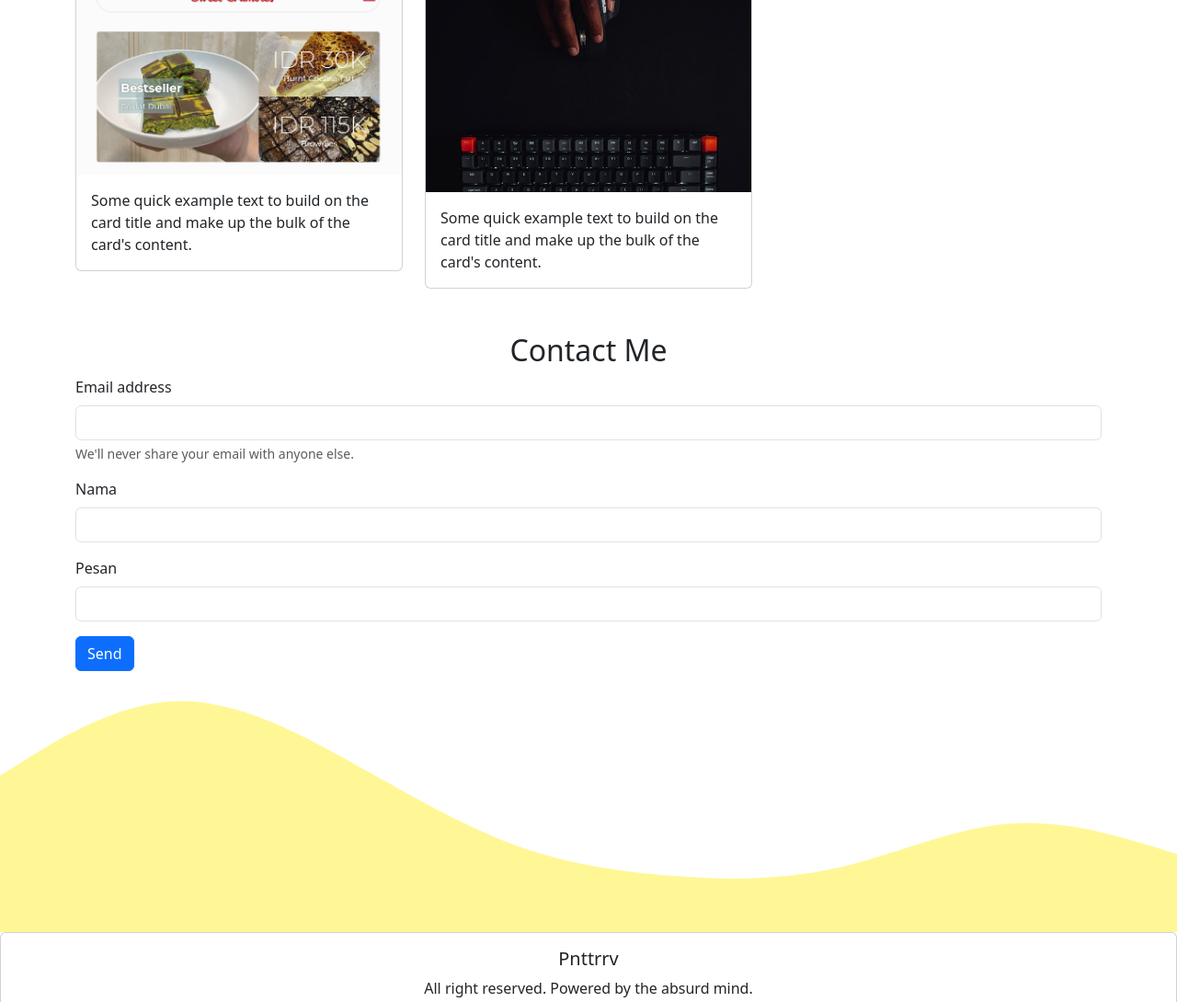
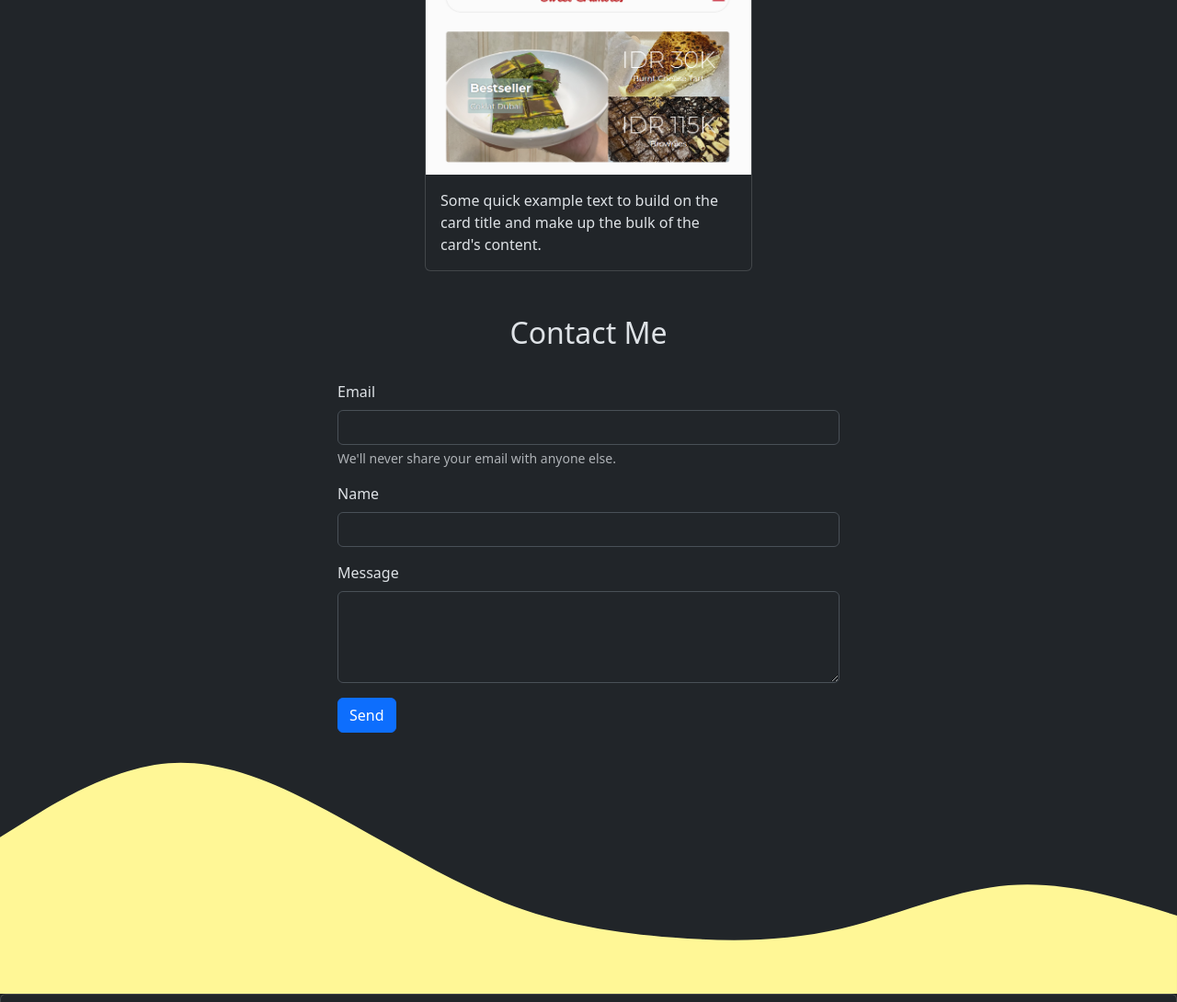
Before and after one commit to Pnttrrv/Portofolio-Bootstrap-5, a plain HTML site: page index.html in a window 1280 px wide. Shown: the part 1929-3019 px from the top of the page at 92% size. Drawn offline with nearby package versions, Linux system fonts and the light colour scheme.

Commit message:
fixing alignment grid

```diff
--- a/index.html
+++ b/index.html
@@ -1,15 +1,17 @@
 <!DOCTYPE html>
-<html lang="en" data-bs-theme="light">
+<html lang="en" data-bs-theme="dark">
   <head>
     <meta charset="utf-8" />
-    <meta name="viewport" content="width=device-width, initial-scale=1 minimum-scale-1" />
+    <meta name="viewport" content="width=device-width, initial-scale=1, minimum-scale-1" />
     <!-- add minimum-scale=1 -->
     <title>My Porto | Pnttrrv</title>
     <link href="https://cdn.jsdelivr.net/npm/bootstrap@5.3.3/dist/css/bootstrap.min.css" rel="stylesheet" integrity="sha384-QWTKZyjpPEjISv5WaRU9OFeRpok6YctnYmDr5pNlyT2bRjXh0JMhjY6hW+ALEwIH" crossorigin="anonymous" />
+    <!-- icons -->
+    <link rel="stylesheet" href="https://cdn.jsdelivr.net/npm/bootstrap-icons@1.11.3/font/bootstrap-icons.min.css" />
     <!-- my css -->
     <link rel="stylesheet" href="style.css" />
   </head>
-  <body>
+  <body id="home">
     <!-- navbar start -->
     <nav class="navbar navbar-expand-lg shadow-sm fixed-top" style="background-color: var(--bs-body-bg)">
       <div class="container">
@@ -20,7 +22,7 @@
         <div class="collapse navbar-collapse" id="navbarNav">
           <ul class="navbar-nav ms-auto">
             <li class="nav-item">
-              <a class="nav-link active" aria-current="page" href="#">Home</a>
+              <a class="nav-link active" aria-current="page" href="#home">Home</a>
             </li>
             <li class="nav-item">
               <a class="nav-link" href="#about">About</a>
@@ -88,8 +90,8 @@
             <h2 class="pt-5">Projects</h2>
           </div>
         </div>
-        <div class="row row-gap-4">
-          <div class="col-md-3 col-lg-4">
+        <div class="row row-gap-4 justify-content-center">
+          <div class="col-md-4">
             <div class="card">
               <img src="img/1.jpg" class="card-img-top" alt="p-1" />
               <div class="card-body">
@@ -97,7 +99,7 @@
               </div>
             </div>
           </div>
-          <div class="col-md-3 col-lg-4">
+          <div class="col-md-4">
             <div class="card">
               <img src="img/2.jpg" class="card-img-top" alt="p-1" />
               <div class="card-body">
@@ -105,7 +107,7 @@
               </div>
             </div>
           </div>
-          <div class="col-md-3 col-lg-4">
+          <div class="col-md-4">
             <div class="card">
               <img src="img/3.jpg" class="card-img-top" alt="p-1" />
               <div class="card-body">
@@ -113,17 +115,9 @@
               </div>
             </div>
           </div>
-          <div class="col-md-3 col-lg-4">
+          <div class="col-md-4">
             <div class="card">
               <img src="img/4.png" class="card-img-top" alt="p-1" />
-              <div class="card-body">
-                <p class="card-text">Some quick example text to build on the card title and make up the bulk of the card's content.</p>
-              </div>
-            </div>
-          </div>
-          <div class="col-md-3 col-lg-4">
-            <div class="card">
-              <img src="img/3.jpg" class="card-img-top" alt="p-1" />
               <div class="card-body">
                 <p class="card-text">Some quick example text to build on the card title and make up the bulk of the card's content.</p>
               </div>
@@ -136,23 +130,31 @@
     <!-- Contact start -->
     <section id="contact">
       <div class="container pt-5">
-        <h2 class="text-center">Contact Me</h2>
+        <div class="row text-center mb-4">
+          <div class="col">
+            <h2>Contact Me</h2>
+          </div>
+        </div>
+        <div class="row justify-content-center">
+          <div class="col-md-6">
             <form>
               <div class="mb-3">
-            <label for="exampleInputEmail1" class="form-label">Email address</label>
+                <label for="email" class="form-label">Email</label>
                 <input type="email" class="form-control" aria-describedby="emailHelp" />
                 <div id="emailHelp" class="form-text">We'll never share your email with anyone else.</div>
               </div>
               <div class="mb-3">
-            <label for="exampleInputPassword1" class="form-label">Nama</label>
+                <label for="name" class="form-label">Name</label>
                 <input type="text" class="form-control" />
               </div>
-          <div class="mb-3">
-            <label for="exampleInputPassword1" class="form-label">Pesan</label>
-            <input type="text" class="form-control" />
+              <label for="pesan" class="form-label">Message</label>
+              <div class="form-floating mb-3">
+                <textarea class="form-control" placeholder="Leave a message here" id="floatingTextarea2" style="height: 100px"></textarea>
               </div>
               <button type="submit" class="btn btn-primary">Send</button>
             </form>
+          </div>
+        </div>
       </div>
       <svg xmlns="http://www.w3.org/2000/svg" viewBox="0 0 1440 320">
         <path
@@ -168,8 +170,8 @@
     <footer>
       <div class="card text-center">
         <div class="card-body">
-          <h5 class="card-title">Pnttrrv</h5>
-          <p class="card-text">All right reserved. Powered by the absurd mind.</p>
+          <h5 class="card-title"><a href="https://www.instagram.com/Pnttrrv/" style="color: var(--bs-body-color)">Pnttrrv</a></h5>
+          <p class="card-text"><i class="bi bi-c-circle"></i> All right reserved. Powered by the absurd mind.</p>
         </div>
       </div>
     </footer>
--- a/style.css
+++ b/style.css
@@ -1,6 +1,11 @@
 body {
   overflow-x: hidden;
 }
+
 .jumbotron {
   padding-top: 2rem;
 }
+
+footer a {
+  text-decoration: none;
+}
```
Lines whose indentation alone changed are shown as unchanged.
